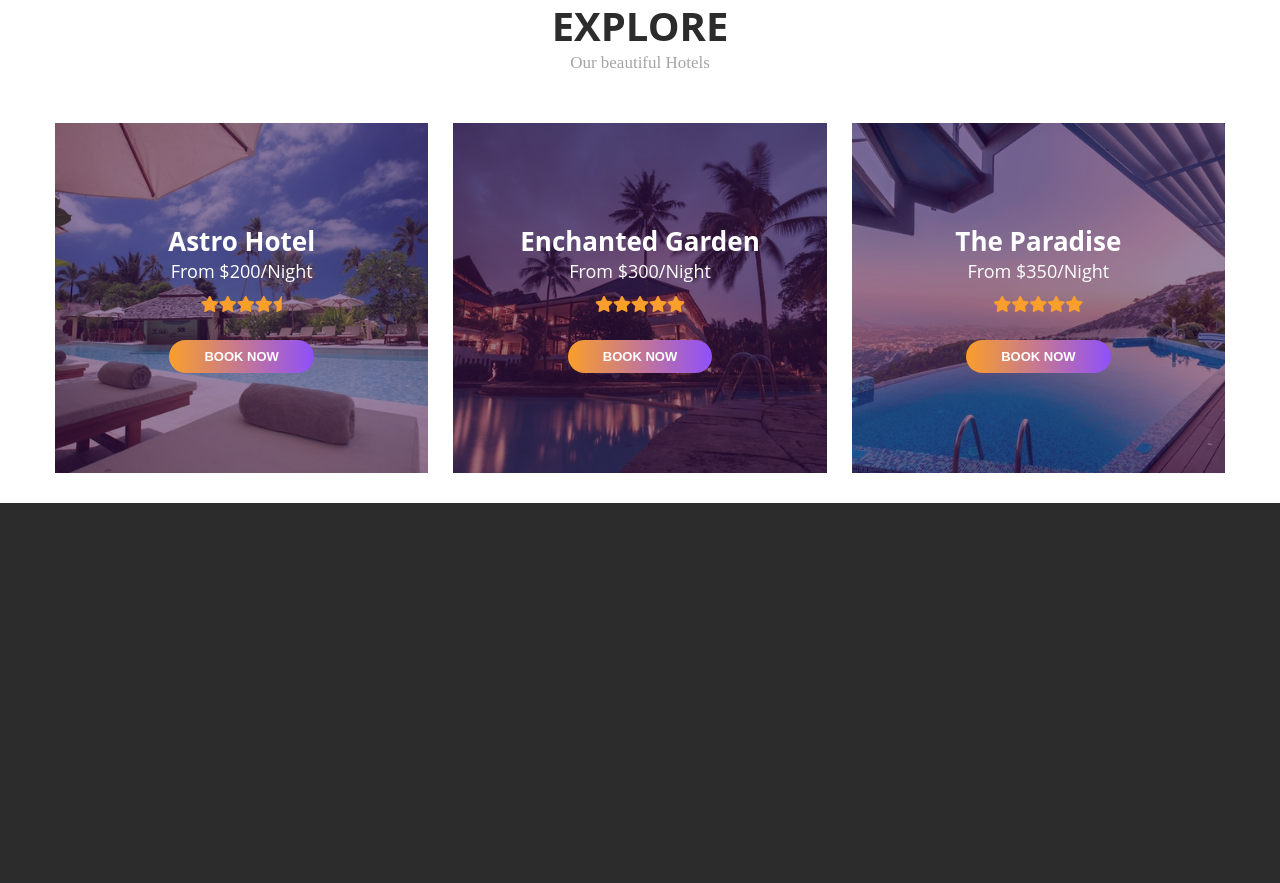
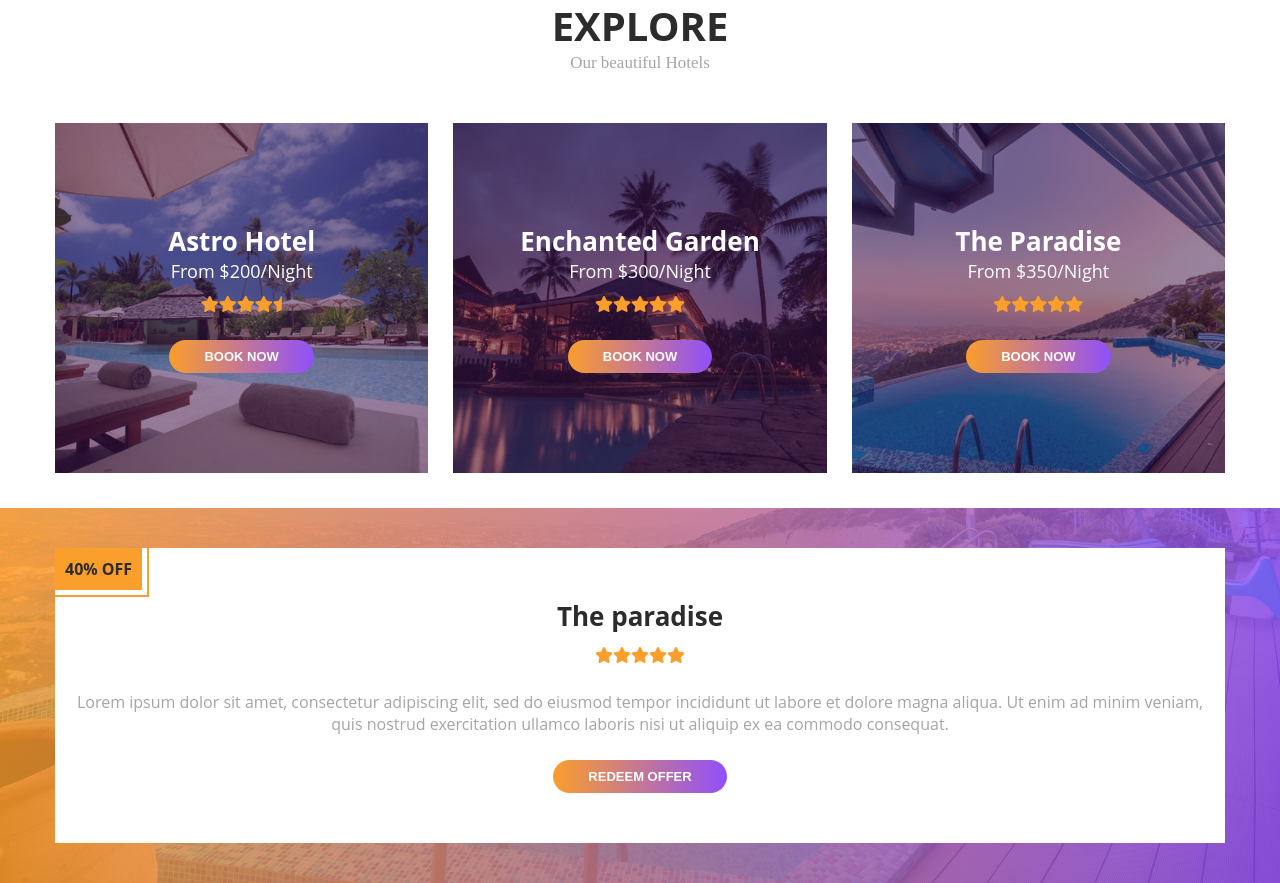
Before and after one commit to nelsonwenner/react-hotel-web, a React (Create React App) app: page / in a window 1280 px wide. Shown: the part 1360-2243 px from the top of the page. Before the commit the page ends 1863 px from the top, so only its background shows below. Built offline with nearby package versions, Linux system fonts and the light colour scheme.

Commit message:
feature: add explore hotels and offers

```diff
--- a/src/components/Hotels/hotels.css
+++ b/src/components/Hotels/hotels.css
@@ -25,7 +25,7 @@
   display: grid;
   grid-template-columns: repeat(auto-fit, minmax(30rem, 1fr));
   grid-gap: 2.5rem;
-  padding-bottom: 3rem;
+  padding-bottom: 3.5rem;
 }
 
 .grid-item {
--- /dev/null
+++ b/src/components/Offer/Offer.js
@@ -0,0 +1,32 @@
+import React from 'react';
+import './offer.css';
+
+const Offer = () => {
+  return (
+    <section className="offer">
+      <div className="container">
+        <div className="offer-content">
+          <div className="discount">
+            40% off
+          </div>
+          <h5 className="hotel-name">The paradise</h5>
+          <div className="hotel-rating">
+            <i className="fas fa-star rating"></i>
+            <i className="fas fa-star rating"></i>
+            <i className="fas fa-star rating"></i>
+            <i className="fas fa-star rating"></i>
+            <i className="fas fa-star rating"></i>
+          </div>
+          <p className="paragraph">
+            Lorem ipsum dolor sit amet, consectetur adipiscing elit, sed do eiusmod tempor
+            incididunt ut labore et dolore magna aliqua. Ut enim ad minim veniam, quis nostrud
+            exercitation ullamco laboris nisi ut aliquip ex ea commodo consequat.
+          </p>
+          <button href="#" className="btn btn-gradient">Redeem offer</button>
+        </div>
+      </div>
+    </section>
+  )
+}
+
+export default Offer;
--- /dev/null
+++ b/src/components/Offer/offer.css
@@ -0,0 +1,32 @@
+.offer {
+  background: linear-gradient(to right, rgba(250, 158, 44, .8), rgba(143, 80, 251, .8)),
+  url('../../assets/images/the_paradise_bg.jpg') bottom center no-repeat;
+  background-size: cover;
+  padding-top: 4rem;
+  padding-bottom: 4rem;
+}
+
+.offer-content {
+  background-color: #fff;
+  text-align: center;
+  padding: 5rem 1rem;
+  position: relative;
+  overflow: hidden;
+}
+
+.discount {
+  background-color: var(--yellow-solid);
+  position: absolute;
+  top: 0;
+  left: 0;
+  padding: 1rem;
+  font-weight: bold;
+  text-transform: uppercase;
+  outline: 2px solid var(--yellow-solid);
+  outline-offset: .5rem;
+}
+
+.paragraph {
+  color: #a5a5a5;
+  margin-bottom: 2.5rem;
+}
--- a/src/pages/Home/Home.js
+++ b/src/pages/Home/Home.js
@@ -4,6 +4,7 @@ import Header from '../../components/Header/Header';
 import Banner from '../../components/Banner/Banner';
 import InputGroup from '../../components/common/InputGroup/InputGroup';
 import Hotels from '../../components/Hotels/Hotels';
+import Offer from '../../components/Offer/Offer';
 
 const Home = () => {
   return (
@@ -13,6 +14,7 @@ const Home = () => {
       <Banner />
       <InputGroup />
       <Hotels />
+      <Offer />
 
     </>
   )
```
